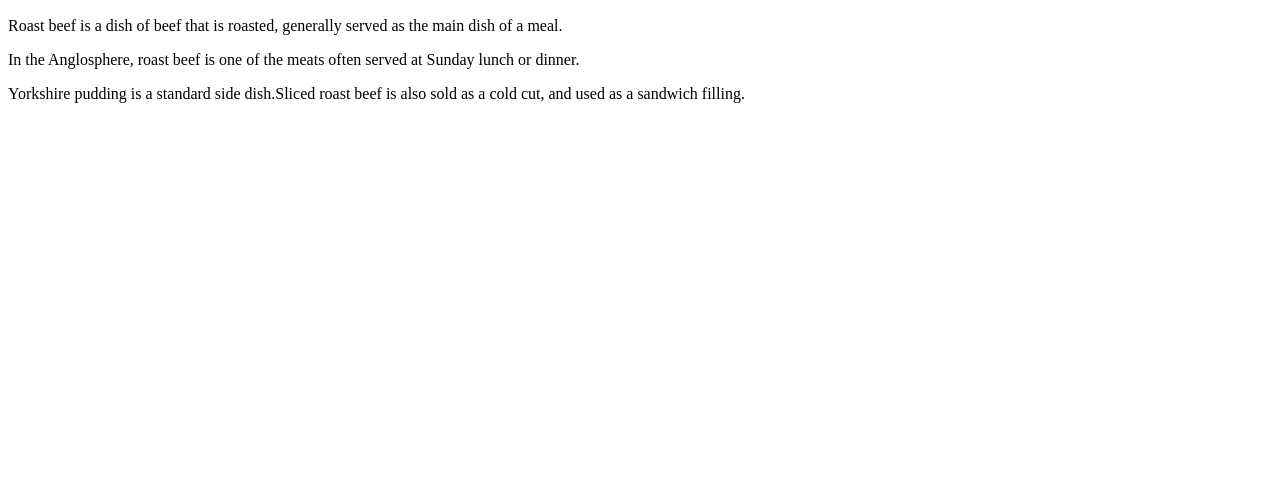
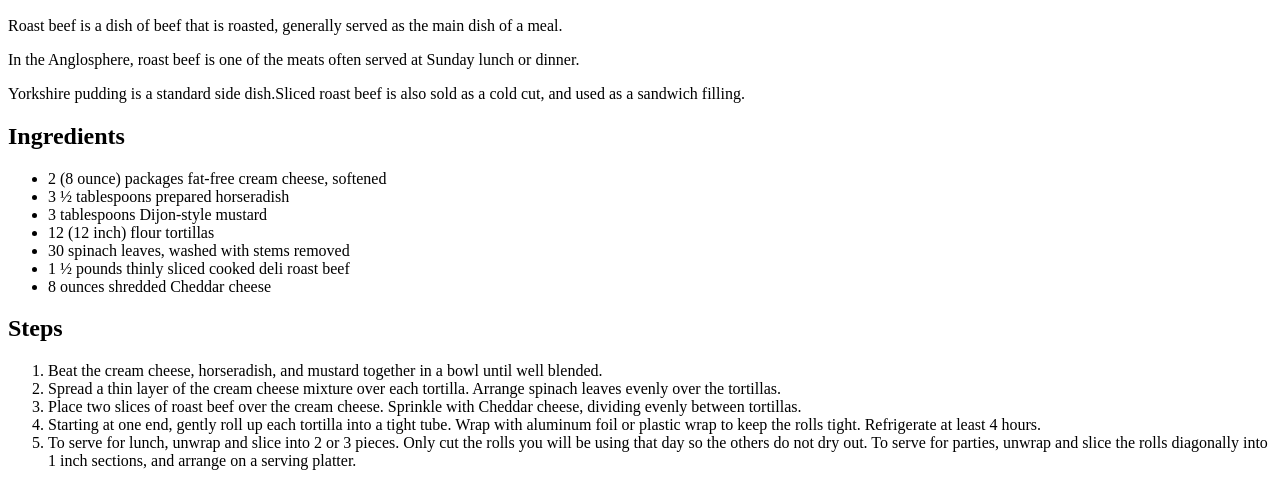
Before and after one commit to SaNDEeep04/odin-recipes, a plain HTML site: page Recipes/RoastBeef.html in a window 1280 px wide. Shown: the part 434-920 px from the top of the page. Before the commit the page ends 800 px from the top, so only its background shows below. Drawn offline with Linux system fonts and the light colour scheme.

Commit message:
Completed Roast Beef file and added to Index

```diff
--- a/Recipes/RoastBeef.html
+++ b/Recipes/RoastBeef.html
@@ -12,5 +12,26 @@
     <p>Roast beef is a dish of beef that is roasted, generally served as the main dish of a meal.
     <p>In the Anglosphere, roast beef is one of the meats often served at Sunday lunch or dinner.</p>
     <p>Yorkshire pudding is a standard side dish.Sliced roast beef is also sold as a cold cut, and used as a sandwich filling.</p>
+    <h2>Ingredients</h2>
+    <ul>
+        <li>2 (8 ounce) packages fat-free cream cheese, softened</li>
+        <li>3 ½ tablespoons prepared horseradish</li>
+        <li>3 tablespoons Dijon-style mustard</li>
+        <li>12 (12 inch) flour tortillas</li>
+
+        <li>30 spinach leaves, washed with stems removed</li>
+
+        <li>1 ½ pounds thinly sliced cooked deli roast beef</li>
+
+        <li>8 ounces shredded Cheddar cheese</li>
+    </ul>
+    <h2>Steps</h2>
+    <ol>
+        <li>Beat the cream cheese, horseradish, and mustard together in a bowl until well blended.</li>
+        <li>Spread a thin layer of the cream cheese mixture over each tortilla. Arrange spinach leaves evenly over the tortillas.
+        <li>Place two slices of roast beef over the cream cheese. Sprinkle with Cheddar cheese, dividing evenly between tortillas.</li>
+        <li>Starting at one end, gently roll up each tortilla into a tight tube. Wrap with aluminum foil or plastic wrap to keep the rolls tight. Refrigerate at least 4 hours.</li>
+        <li>To serve for lunch, unwrap and slice into 2 or 3 pieces. Only cut the rolls you will be using that day so the others do not dry out. To serve for parties, unwrap and slice the rolls diagonally into 1 inch sections, and arrange on a serving platter.</li>
+    </ol>
 </body>
 </html>
```
